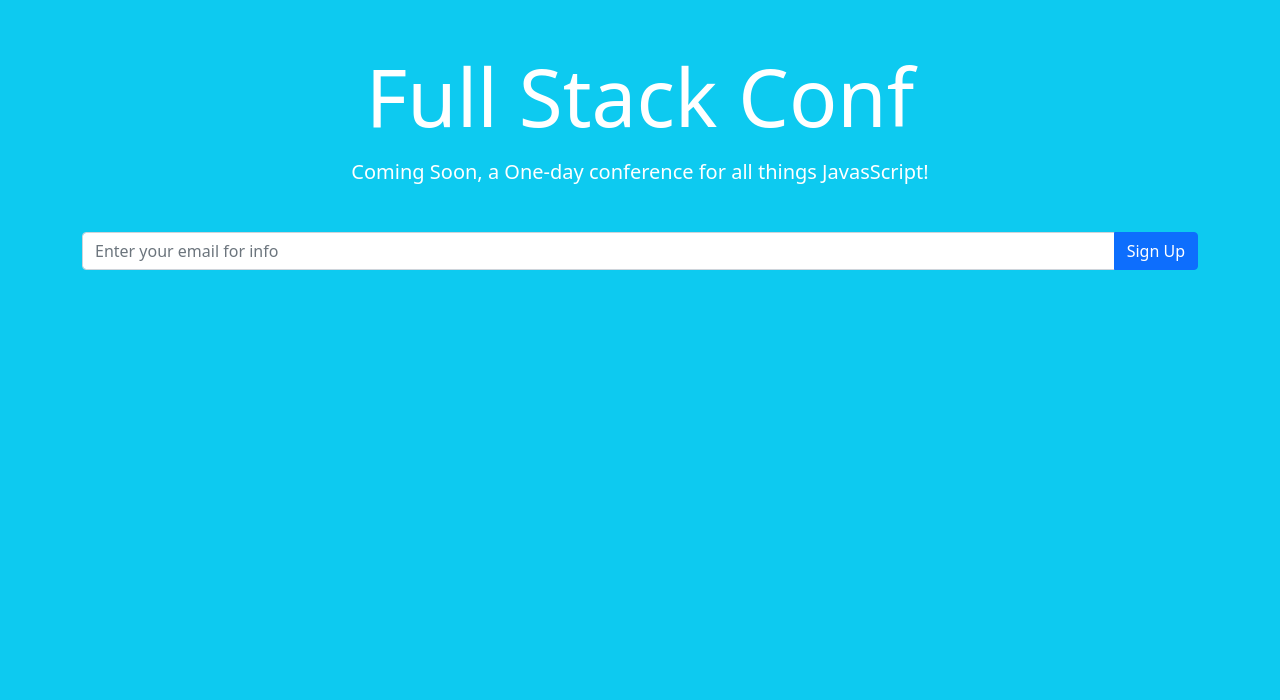
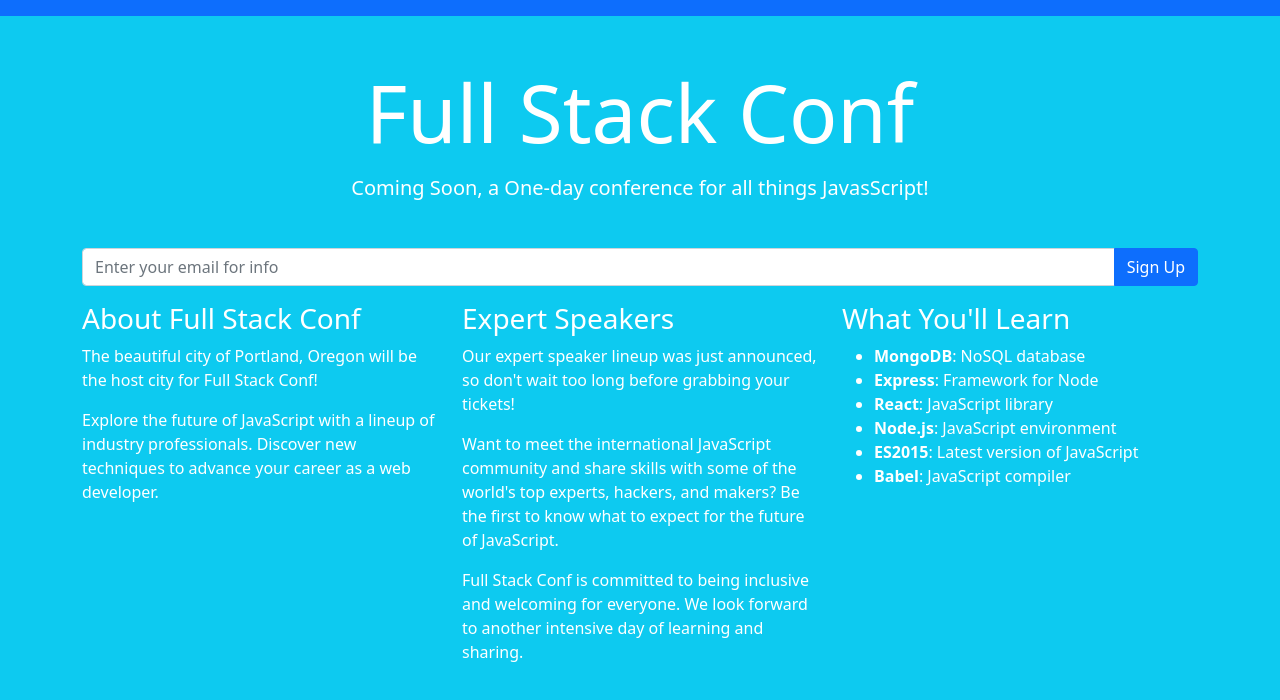
Before and after one commit to kristenwood123/Landing-Page-Bootstrap, a plain HTML site: page index.html in a window 1280 px wide. Drawn offline with nearby package versions, Linux system fonts and the light colour scheme.

Commit message:
added images and columns

```diff
--- a/index.html
+++ b/index.html
@@ -13,7 +13,11 @@
   <title>Full Stack Conf</title>
 </head>
 
+
 <body class='bg-info text-white'>
+  <nav class="navbar navbar-dark bg-primary">
+    <!-- Navbar content -->
+  </nav>
   <div class='container text-center'>
     <h1 class='display-1 mt-5'>Full Stack Conf</p>
     <p class='lead mb-5'>Coming Soon, a One-day conference for all things JavasScript!</p>
@@ -24,6 +28,38 @@
         </div>
   </div>
 
+  <div class="container">
+    <!-- about -->
+    <div class="row">
+      <div class="col">
+        <h3>About Full Stack Conf</h3>
+        <p>The beautiful city of Portland, Oregon will be the host city for Full Stack Conf!</p>
+        <p>Explore the future of JavaScript with a lineup of industry professionals. Discover new techniques to advance your
+          career as a web developer.</p>
+
+      </div>
+      <div class="col">
+        <h3>Expert Speakers</h3>
+        <p>Our expert speaker lineup was just announced, so don't wait too long before grabbing your tickets!</p>
+        <p>Want to meet the international JavaScript community and share skills with some of the world's top experts, hackers,
+          and makers? Be the first to know what to expect for the future of JavaScript.</p>
+        <p>Full Stack Conf is committed to being inclusive and welcoming for everyone. We look forward to another intensive day
+          of learning and sharing.</p>
+      </div>
+      <div class="col">
+        <h3>What You'll Learn</h3>
+        <ul>
+          <li><strong>MongoDB</strong>: NoSQL database</li>
+          <li><strong>Express</strong>: Framework for Node</li>
+          <li><strong>React</strong>: JavaScript library</li>
+          <li><strong>Node.js</strong>: JavaScript environment</li>
+          <li><strong>ES2015</strong>: Latest version of JavaScript</li>
+          <li><strong>Babel</strong>: JavaScript compiler</li>
+        </ul>
+      </div>
+    </div> <!-- /about -->
+  </div> <!-- /.container -->
+
 
 
     <script src="https://cdn.jsdelivr.net/npm/@popperjs/core@2.9.1/dist/umd/popper.min.js" integrity="sha384-SR1sx49pcuLnqZUnnPwx6FCym0wLsk5JZuNx2bPPENzswTNFaQU1RDvt3wT4gWFG" crossorigin="anonymous"></script>
```
Also changed, not shown: images/ecma.png (added), images/jay.png (added), images/json.png (added), images/jumbo-bg.jpg (added), images/nodestradamus.png (added), images/pdx.jpg (added), images/robbie.png (added), images/vivianne.png (added).
